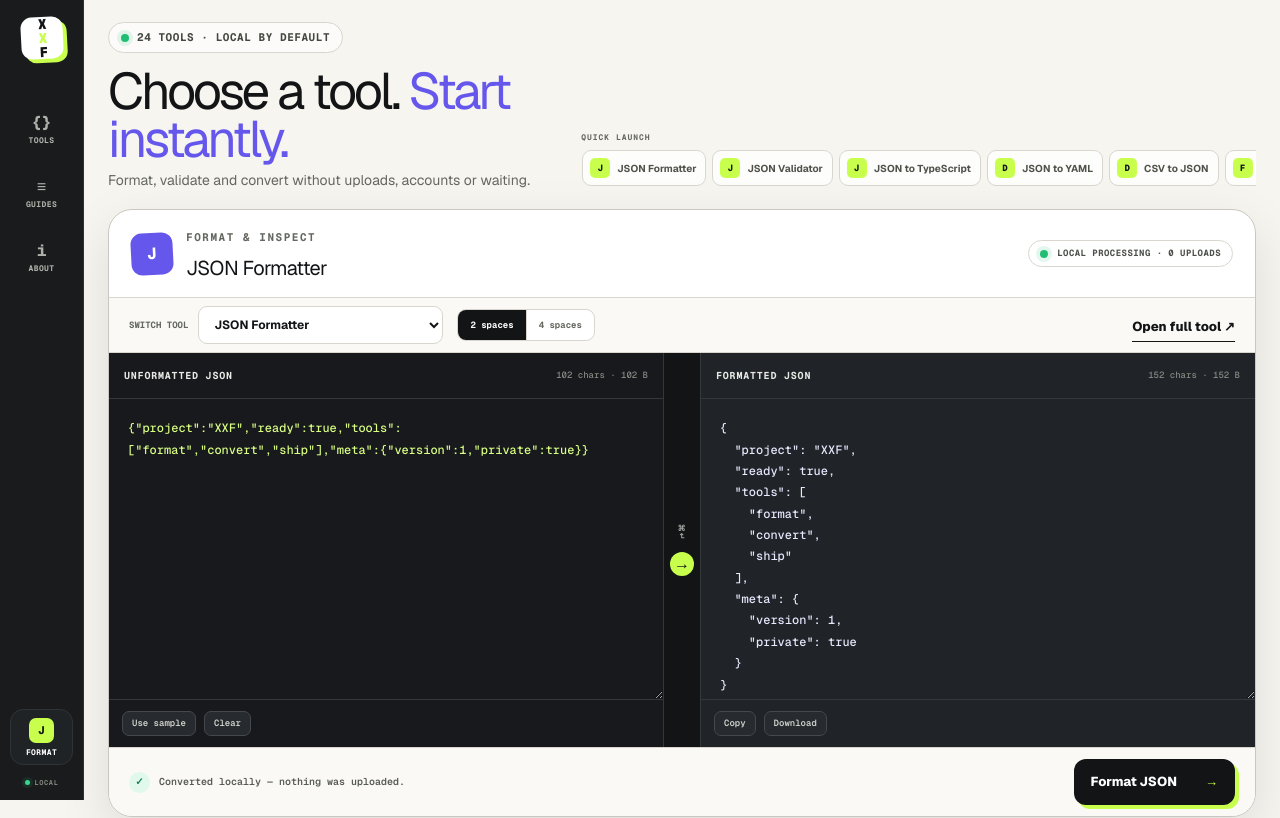
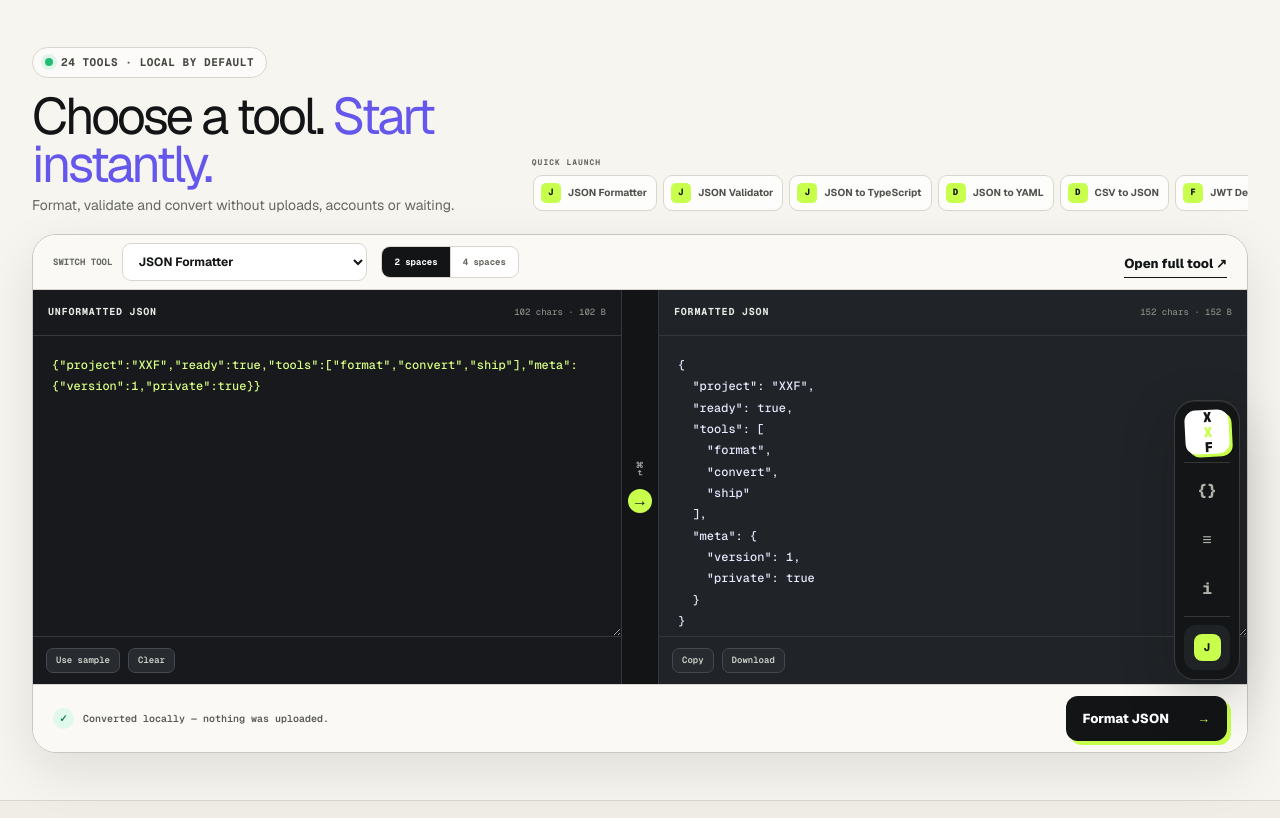
Before and after one commit to sufaith/xxf-json-frontend-toolbox, a Next.js app: page / in a window 1280 px wide. Shown: the top 818 px of the page. Built offline with nearby package versions, Linux system fonts and the light colour scheme.

Commit message:
float navigation as a compact right dock

```diff
--- a/app/globals.css
+++ b/app/globals.css
@@ -19,7 +19,6 @@
 html { scroll-behavior: smooth; }
 body {
   margin: 0;
-  padding-left: 84px;
   background: var(--paper);
   color: var(--ink);
   font-family: var(--font-sans), Arial, sans-serif;
@@ -34,26 +33,33 @@ button, select { cursor: pointer; }
 .sr-only, .sr-only:not(:focus):not(:active) { position: absolute; width: 1px; height: 1px; padding: 0; margin: -1px; overflow: hidden; clip: rect(0,0,0,0); white-space: nowrap; border: 0; }
 .eyebrow, .kicker { color: var(--muted); font: 700 11px/1 var(--font-mono), monospace; letter-spacing: .14em; text-transform: uppercase; }
 
-.site-header { position: fixed; inset: 0 auto 0 0; z-index: 40; width: 84px; border-right: 1px solid #2e3133; background: rgba(18,20,22,.97); color: white; backdrop-filter: blur(16px); }
-.site-header__inner { width: 100%; height: 100%; display: flex; flex-direction: column; align-items: center; padding: 17px 10px 14px; }
+.site-header { position: fixed; right: 18px; top: 50%; z-index: 40; width: 66px; transform: translateY(-50%); border: 1px solid rgba(255,255,255,.16); border-radius: 21px; background: rgba(18,20,22,.9); color: white; box-shadow: 0 18px 54px rgba(18,20,22,.24), inset 0 1px rgba(255,255,255,.08); backdrop-filter: blur(18px) saturate(1.15); }
+.site-header__inner { width: 100%; display: flex; flex-direction: column; align-items: center; gap: 5px; padding: 9px; }
 .brand { display: inline-flex; align-items: center; gap: 11px; }
 .brand__mark { display: grid; place-items: center; width: 42px; height: 42px; border-radius: 11px; background: var(--ink); color: white; font: 850 14px/1 var(--font-mono), monospace; letter-spacing: -.13em; transform: rotate(-3deg); box-shadow: 4px 4px 0 var(--acid); }
 .brand__mark span { color: var(--acid); }
-.site-header .brand__mark { background: white; color: var(--ink); }
+.site-header .brand { position: relative; }
+.site-header .brand__mark { width: 44px; height: 44px; background: white; color: var(--ink); box-shadow: 3px 3px 0 var(--acid); }
 .brand__copy { display: grid; gap: 3px; }
 .brand__copy b { font-size: 15px; line-height: 1; }
 .brand__copy small { color: var(--muted); font: 650 9px/1 var(--font-mono), monospace; letter-spacing: .13em; }
-.site-header .brand__copy { position: absolute; width: 1px; height: 1px; overflow: hidden; clip: rect(0,0,0,0); }
-.site-header nav { width: 100%; display: grid; gap: 8px; margin-top: 42px; }
-.site-header nav a, .header-cta { min-height: 56px; display: grid; place-items: center; align-content: center; gap: 5px; border: 1px solid transparent; border-radius: 13px; color: #aeb2aa; transition: color .18s, border-color .18s, background .18s; }
-.site-header nav a:hover { border-color: #414548; background: #202326; color: white; }
+.site-header .brand__copy, .site-header nav small, .header-cta small { position: absolute; right: calc(100% + 13px); top: 50%; width: max-content; transform: translate(8px,-50%); border: 1px solid #33373a; border-radius: 8px; background: rgba(18,20,22,.96); color: white; padding: 7px 9px; opacity: 0; visibility: hidden; pointer-events: none; box-shadow: 0 8px 24px rgba(18,20,22,.18); transition: opacity .16s, transform .16s, visibility .16s; }
+.site-header .brand__copy { display: block; }
+.site-header .brand__copy small { display: none; }
+.site-header .brand__copy b, .site-header nav small, .header-cta small { font: 650 9px/1 var(--font-mono), monospace; letter-spacing: .05em; text-transform: uppercase; }
+.site-header .brand:hover .brand__copy, .site-header nav a:hover small, .header-cta:hover small { opacity: 1; visibility: visible; transform: translate(0,-50%); }
+.site-header nav { width: 100%; display: grid; gap: 4px; margin: 3px 0; padding-block: 5px; border-block: 1px solid #34373a; }
+.site-header nav a, .header-cta { position: relative; min-height: 45px; display: grid; place-items: center; border: 1px solid transparent; border-radius: 12px; color: #aeb2aa; transition: color .18s, border-color .18s, background .18s, transform .18s; }
+.site-header nav a:hover { border-color: #414548; background: #25282b; color: white; }
 .site-header nav a > span { font: 720 16px/1 var(--font-mono), monospace; }
-.site-header nav small, .header-cta small { font: 650 8px/1 var(--font-mono), monospace; letter-spacing: .05em; text-transform: uppercase; }
-.header-cta { width: 100%; margin-top: auto; border-color: #303335; background: #202326; color: white; }
+.header-cta { width: 100%; background: #202326; color: white; }
 .header-cta:hover { border-color: var(--acid); color: var(--acid); }
-.header-cta > span { display: grid; place-items: center; width: 25px; height: 25px; border-radius: 7px; background: var(--acid); color: var(--ink); font: 800 11px/1 var(--font-mono), monospace; }
-.rail-status { display: flex; align-items: center; gap: 5px; margin-top: 14px; color: #7f847b; font: 650 7px/1 var(--font-mono), monospace; letter-spacing: .08em; text-transform: uppercase; }
-.rail-status i { width: 5px; height: 5px; border-radius: 50%; background: #35d98d; box-shadow: 0 0 0 3px rgba(53,217,141,.1); }
+.header-cta > span { display: grid; place-items: center; width: 27px; height: 27px; border-radius: 8px; background: var(--acid); color: var(--ink); font: 800 11px/1 var(--font-mono), monospace; }
+
+@media (hover: hover) {
+  .site-header .brand:hover, .site-header nav a:hover, .header-cta:hover { transform: translateX(-7px) scale(1.13); }
+  .site-header nav a:has(+ a:hover), .site-header nav a:hover + a { transform: translateX(-3px) scale(1.05); }
+}
 
 .workspace-hero { min-height: 100svh; display: flex; align-items: center; padding-block: 22px; }
 .workspace-hero__inner { display: grid; gap: 18px; }
@@ -68,7 +74,6 @@ button, select { cursor: pointer; }
 .quick-launch a:hover { border-color: var(--ink); color: var(--ink); transform: translateY(-1px); }
 .quick-launch a b { display: grid; place-items: center; width: 20px; height: 20px; border-radius: 5px; background: var(--acid); color: var(--ink); font: 800 9px/1 var(--font-mono), monospace; }
 .workspace-hero .workbench { box-shadow: 0 18px 52px rgba(18,20,22,.1); }
-.workspace-hero .workbench__topline { padding-block: 14px; }
 .workspace-hero .workbench__controls { min-height: 54px; padding-block: 8px; }
 .workspace-hero .editor-panel textarea { height: clamp(220px, calc(100svh - 500px), 360px); }
 .workspace-hero .workbench__footer { padding-block: 11px; }
@@ -76,7 +81,7 @@ button, select { cursor: pointer; }
 .hero { min-height: 670px; display: grid; grid-template-columns: .92fr 1.08fr; align-items: center; gap: 64px; padding-block: 78px 62px; }
 .hero__copy { position: relative; z-index: 2; }
 .hero__badge { display: inline-flex; align-items: center; gap: 8px; border: 1px solid var(--line); border-radius: 999px; background: rgba(255,255,255,.64); padding: 9px 12px; color: #444740; font: 650 11px/1 var(--font-mono), monospace; text-transform: uppercase; letter-spacing: .05em; }
-.hero__badge span, .local-pill span { width: 8px; height: 8px; border-radius: 50%; background: #22bd75; box-shadow: 0 0 0 4px rgba(34,189,117,.12); }
+.hero__badge span { width: 8px; height: 8px; border-radius: 50%; background: #22bd75; box-shadow: 0 0 0 4px rgba(34,189,117,.12); }
 .hero h1 { margin: 28px 0 20px; font-size: clamp(58px, 6.2vw, 92px); line-height: .88; letter-spacing: -.075em; font-weight: 760; }
 .hero h1 em { color: var(--violet); font-style: normal; white-space: nowrap; }
 .hero__copy > p { max-width: 590px; margin: 0; color: #555850; font-size: 19px; line-height: 1.58; letter-spacing: -.01em; }
@@ -131,11 +136,6 @@ button, select { cursor: pointer; }
 .section-heading kbd { border: 1px solid var(--line); border-bottom-width: 2px; border-radius: 5px; background: white; padding: 1px 5px; font: 600 10px var(--font-mono), monospace; }
 
 .workbench { border: 1px solid #c9c7bf; border-radius: 24px; background: var(--panel); box-shadow: var(--shadow); overflow: hidden; }
-.workbench__topline { display: flex; justify-content: space-between; align-items: center; padding: 20px 22px; border-bottom: 1px solid var(--line); }
-.workbench__identity { display: flex; align-items: center; gap: 13px; }
-.tool-glyph { display: grid; place-items: center; width: 42px; height: 42px; border-radius: 11px; background: var(--violet); color: white; font: 800 16px/1 var(--font-mono), monospace; transform: rotate(-3deg); }
-.workbench__identity h2 { margin: 5px 0 0; font-size: 20px; letter-spacing: -.03em; }
-.local-pill { display: flex; align-items: center; gap: 9px; border: 1px solid var(--line); border-radius: 999px; padding: 8px 11px; color: #4d504a; font: 650 9px/1 var(--font-mono), monospace; text-transform: uppercase; letter-spacing: .05em; }
 .workbench__controls { min-height: 66px; display: flex; align-items: center; gap: 14px; padding: 12px 20px; border-bottom: 1px solid var(--line); background: #faf9f5; }
 .tool-select-label { display: flex; align-items: center; gap: 10px; }
 .tool-select-label > span { color: var(--muted); font: 650 9px var(--font-mono), monospace; text-transform: uppercase; }
@@ -239,17 +239,11 @@ button, select { cursor: pointer; }
 .site-footer__bottom { display: flex; justify-content: space-between; border-top: 1px solid #c1beb5; padding-block: 18px; color: #6b6e67; font: 600 9px/1.4 var(--font-mono), monospace; text-transform: uppercase; letter-spacing: .05em; }
 
 /* Tool and editorial pages */
-.page-hero { padding-block: 26px 20px; }
 .breadcrumbs { display: flex; align-items: center; gap: 8px; color: var(--muted); font: 600 10px/1 var(--font-mono), monospace; text-transform: uppercase; }
 .breadcrumbs a:hover { color: var(--ink); }
-.page-hero__grid { display: grid; grid-template-columns: 1.15fr .7fr; gap: 48px; align-items: end; margin-top: 15px; }
-.page-hero h1 { max-width: 850px; margin: 0; font-size: clamp(38px, 4.6vw, 62px); line-height: .93; letter-spacing: -.06em; }
-.page-hero__intro { color: var(--muted); font-size: 14px; line-height: 1.55; }
-.page-hero__intro p { margin: 0; }
-.page-hero__meta { display: flex; flex-wrap: wrap; gap: 6px; margin-top: 11px; }
-.page-hero__meta span { border: 1px solid var(--line); border-radius: 999px; background: white; padding: 8px 10px; font: 650 9px/1 var(--font-mono), monospace; text-transform: uppercase; }
-.tool-page-workbench { padding-bottom: 54px; }
-.tool-page-workbench .editor-panel textarea { height: clamp(260px, calc(100svh - 440px), 410px); }
+.tool-page-workbench { min-height: 100svh; display: flex; align-items: center; padding-block: 18px; }
+.tool-page-workbench .workbench { width: 100%; }
+.tool-page-workbench .editor-panel textarea { height: clamp(360px, calc(100svh - 260px), 650px); }
 .content-grid { display: grid; grid-template-columns: minmax(0, 1fr) 330px; gap: 82px; padding-block: 86px; border-top: 1px solid var(--line); }
 .prose h2 { margin: 0 0 20px; font-size: 38px; line-height: 1.05; letter-spacing: -.045em; }
 .prose h3 { margin: 42px 0 13px; font-size: 23px; letter-spacing: -.035em; }
@@ -299,7 +293,6 @@ button, select { cursor: pointer; }
   .trust-grid { grid-template-columns: 1fr; }
   .trust-card { min-height: 270px; }
   .trust-card h3 { margin-top: 38px; }
-  .page-hero__grid { grid-template-columns: 1fr; gap: 24px; }
   .content-grid { grid-template-columns: 1fr; gap: 45px; }
   .sidebar-card { position: static; }
   .related-grid { grid-template-columns: repeat(2, 1fr); }
@@ -312,19 +305,23 @@ button, select { cursor: pointer; }
   .workspace-intro p { align-self: center; }
 }
 
+@media (min-width: 761px) and (max-width: 1380px) {
+  .site-header { right: 7px; opacity: .82; transform: translate(45px,-50%); transition: transform .2s, opacity .2s; }
+  .site-header:hover, .site-header:focus-within { opacity: 1; transform: translate(0,-50%); }
+}
+
 @media (max-width: 760px) {
   body { padding-left: 0; padding-bottom: 78px; }
   .shell { width: min(100% - 28px, 1216px); }
   .site-header { inset: auto auto 10px 50%; width: min(360px, calc(100% - 20px)); height: 58px; transform: translateX(-50%); border: 1px solid #34373a; border-radius: 17px; box-shadow: 0 14px 42px rgba(18,20,22,.22); }
   .site-header__inner { height: 100%; flex-direction: row; justify-content: space-between; padding: 7px; }
   .site-header .brand__mark { width: 38px; height: 38px; border-radius: 9px; box-shadow: 2px 2px 0 var(--acid); }
-  .site-header nav { width: auto; display: flex; gap: 3px; margin: 0; }
+  .site-header nav { width: auto; display: flex; gap: 3px; margin: 0; padding: 0; border: 0; }
   .site-header nav a, .header-cta { width: 42px; min-height: 42px; gap: 0; border-radius: 10px; }
   .site-header nav a > span { font-size: 15px; }
   .site-header nav small, .header-cta small { display: none; }
   .header-cta { margin: 0; }
   .header-cta > span { width: 27px; height: 27px; }
-  .rail-status { display: none; }
   .brand__copy small { display: none; }
   .workspace-hero { min-height: calc(100svh - 68px); align-items: start; padding-block: 13px 18px; }
   .workspace-hero__inner { gap: 11px; }
@@ -338,9 +335,6 @@ button, select { cursor: pointer; }
   .quick-launch a { padding: 5px 7px 5px 5px; font-size: 9px; }
   .quick-launch a b { width: 18px; height: 18px; }
   .workspace-hero .workbench { border-radius: 15px; }
-  .workspace-hero .workbench__topline { padding: 10px 12px; }
-  .workspace-hero .workbench__identity h2 { font-size: 17px; }
-  .workspace-hero .tool-glyph { width: 35px; height: 35px; }
   .workspace-hero .workbench__controls { display: grid; grid-template-columns: 1fr; min-height: 0; padding: 8px 10px; }
   .workspace-hero .segmented--small, .workspace-hero .workbench__controls .text-link { display: none; }
   .workspace-hero .editor-panel textarea { height: clamp(190px, calc(100svh - 505px), 255px); }
@@ -363,9 +357,6 @@ button, select { cursor: pointer; }
   .section { padding-block: 74px; }
   .section-heading--split { grid-template-columns: 1fr; gap: 18px; }
   .section-heading h2 { font-size: 42px; }
-  .workbench__topline { align-items: flex-start; gap: 12px; }
-  .local-pill { padding: 7px; font-size: 0; }
-  .local-pill::after { content: "LOCAL"; font-size: 8px; }
   .workbench__controls { align-items: stretch; flex-direction: column; }
   .tool-select-label { justify-content: space-between; }
   .tool-select-label select { flex: 1; width: auto; }
@@ -379,7 +370,8 @@ button, select { cursor: pointer; }
   .editor-grid--mobile-output .editor-panel:not(.editor-panel--output) { display: none; }
   .convert-rail { display: none; }
   .editor-panel textarea { height: 245px; }
-  .tool-page-workbench .editor-panel textarea { height: 245px; }
+  .tool-page-workbench { min-height: calc(100svh - 76px); align-items: start; padding-block: 12px 20px; }
+  .tool-page-workbench .editor-panel textarea { height: clamp(230px, calc(100svh - 430px), 340px); }
   .workbench__footer { align-items: stretch; flex-direction: column; }
   .workbench__footer .primary-button { width: 100%; }
   .tool-explorer__bar { align-items: stretch; flex-direction: column; }
@@ -394,8 +386,6 @@ button, select { cursor: pointer; }
   .site-footer__grid { grid-template-columns: 1fr 1fr; gap: 45px; }
   .site-footer__grid > div:first-child { grid-column: 1 / -1; }
   .site-footer__bottom { align-items: flex-start; flex-direction: column; gap: 8px; }
-  .page-hero { padding-top: 22px; }
-  .page-hero h1 { font-size: 42px; }
   .content-grid { padding-block: 65px; }
   .related-grid { grid-template-columns: 1fr; }
   .article-tool-cta { align-items: flex-start; flex-direction: column; }
--- a/components/SiteChrome.tsx
+++ b/components/SiteChrome.tsx
@@ -14,7 +14,6 @@ export function SiteHeader() {
           <Link href="/about/"><span aria-hidden="true">i</span><small>About</small></Link>
         </nav>
         <Link className="header-cta" href="/tools/json-formatter/" aria-label="Open JSON Formatter"><span>J</span><small>Format</small></Link>
-        <span className="rail-status"><i /> Local</span>
       </div>
     </header>
   );
--- a/components/ToolWorkbench.tsx
+++ b/components/ToolWorkbench.tsx
@@ -83,17 +83,6 @@ export function ToolWorkbench({ initialSlug, compact = false }: Props) {
 
   return (
     <section className={`workbench ${compact ? "workbench--compact" : ""}`} aria-label={`${tool.name} workspace`}>
-      <div className="workbench__topline">
-        <div className="workbench__identity">
-          <span className="tool-glyph" aria-hidden="true">{tool.category.slice(0, 1)}</span>
-          <div>
-            <span className="eyebrow">{tool.eyebrow}</span>
-            <h2>{tool.name}</h2>
-          </div>
-        </div>
-        <div className="local-pill"><span /> Local processing · 0 uploads</div>
-      </div>
-
       <div className="workbench__controls">
         <label className="tool-select-label">
           <span>Switch tool</span>
```
Also changed, not shown: app/tools/[slug]/page.tsx (+1 -8 lines), 1 other file (tests, documents, lock files or other folders).
